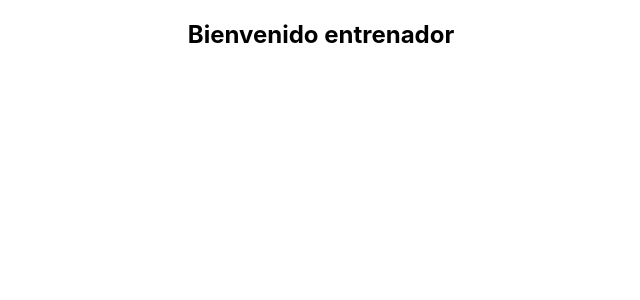
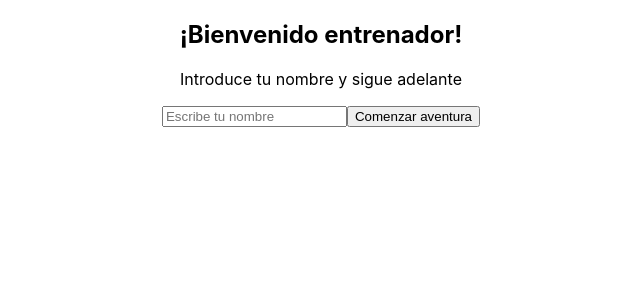
Before and after one commit to DemonQilin/PokeApp, a React (Vite) app: page / in a window 1280 px wide. Shown: the top 300 px of the page, without its empty margins (319-959 px from the left). Built offline with nearby package versions, Linux system fonts and the light colour scheme.

Commit message:
Actualización mediante formulario de la variable global: userName

```diff
--- a/src/components/Home/FormName.jsx
+++ b/src/components/Home/FormName.jsx
@@ -0,0 +1,53 @@
+import React from 'react'
+import { useDispatch } from 'react-redux'
+import { useForm } from '../../hooks/useForm'
+import { setGlobalUser } from '../../store/reducers/userName'
+
+
+const FormName = () => {
+    const dispatch = useDispatch();
+
+    const initialForm = {
+        username: ''
+    }
+
+    const validateInput = (errorsState, input) => {
+        const errorsProcess = JSON.parse(JSON.stringify(errorsState));
+        const regexpName = /^[A-Za-z0-9ÑñÁáÉéÍíÓóÚúÜü]{4,15}$/;
+
+        if (!input.value) {
+            errorsProcess.username = 'Debes ingresar tu nombre para continuar!'
+        } else if (!regexpName.test(input.value)) {
+            errorsProcess.username = 'El nombre solo debe contener letras y números. Mínimo 4 y máximo 15 carácteres'
+        } else {
+            delete errorsProcess[input.name]
+        }
+
+        return errorsProcess
+    }
+
+    const actionForm = form => {
+        dispatch(setGlobalUser(form.username.value));
+    }
+
+    const { form, errors, handlerChange, handlerSubmit } = useForm(initialForm, validateInput, actionForm);
+
+    return (
+        <form
+            onSubmit={handlerSubmit}
+            className="Home_FormName"
+            autoComplete='off'>
+            <input
+                type="text"
+                name="username"
+                placeholder='Escribe tu nombre'
+                value={form.username}
+                onChange={handlerChange}
+            />
+            {errors.username && <p>{errors.username}</p>}
+            <input type="submit" value="Comenzar aventura" />
+        </form>
+    )
+}
+
+export default FormName
--- a/src/components/Home/Home.jsx
+++ b/src/components/Home/Home.jsx
@@ -1,10 +1,13 @@
 import React from 'react'
+import FormName from './FormName'
 import './Home.css'
 
 const Home = () => {
     return (
         <>
-            <h2>Bienvenido entrenador</h2>
+            <h2>¡Bienvenido entrenador!</h2>
+            <p>Introduce tu nombre y sigue adelante</p>
+            <FormName/>
         </>
     )
 }
--- /dev/null
+++ b/src/hooks/useForm.js
@@ -0,0 +1,43 @@
+import { useState } from "react";
+
+export const useForm = (initialForm, validateInput, actionForm) => {
+    const [form, setForm] = useState(initialForm);
+    const [errors, setErrors] = useState({});
+
+    const validateFormSubmit = (errorsState, $form) => {
+        const errorsProcess = JSON.parse(JSON.stringify(errorsState));
+
+        Array.from($form).filter(el => (el instanceof HTMLInputElement) && el.name).forEach(el => Object.assign(errorsProcess, validateInput(errorsState, el)));
+
+        if (Object.keys(errorsProcess).length === 0) {
+            actionForm($form);
+            setForm(initialForm);
+        } else {
+            $form[Object.keys(errorsProcess)[0]].focus();
+        }
+
+        return errorsProcess
+    }
+
+    const handlerChange = (e) => {
+        const { name, value } = e.target;
+
+        setForm({
+            ...form,
+            [name]: value
+        });
+        setErrors(errorsState => validateInput(errorsState, e.target));
+    }
+
+    const handlerSubmit = e => {
+        e.preventDefault();
+        setErrors(errorsState => validateFormSubmit(errorsState, e.target))
+    }
+
+    return {
+        form,
+        errors,
+        handlerChange,
+        handlerSubmit
+    }
+}
--- a/src/main.jsx
+++ b/src/main.jsx
@@ -7,11 +7,9 @@ import { BrowserRouter } from 'react-router-dom';
 import './index.css'
 
 ReactDOM.createRoot(document.getElementById('root')).render(
-  <React.StrictMode>
     <Provider store={store}>
       <BrowserRouter>
         <App />
       </BrowserRouter>
     </Provider>
-  </React.StrictMode>
 )
--- a/src/store/index.js
+++ b/src/store/index.js
@@ -1,5 +1,5 @@
 import { configureStore } from "@reduxjs/toolkit";
-import userName from './reducers/reducers';
+import userName from './reducers/userName'
 
 export default configureStore({
     reducer: {
```
Also changed, not shown: src/store/reducers/userName.js (renamed from src/store/reducers/reducers.js).
